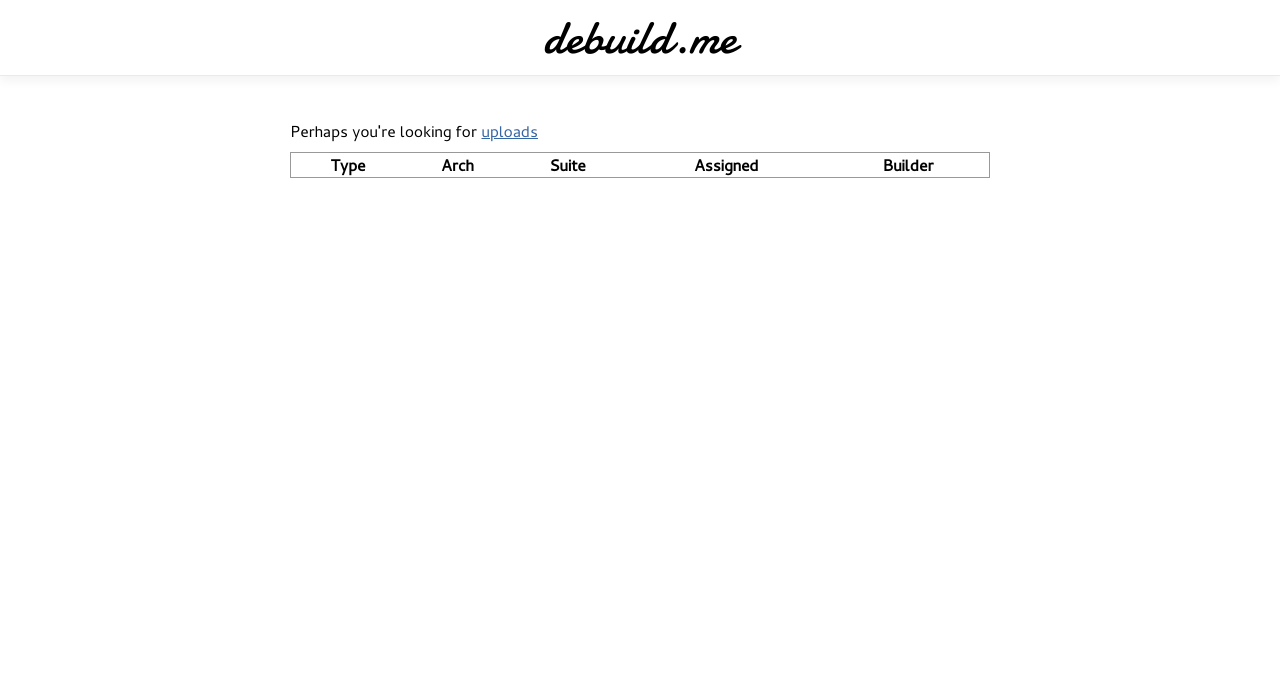
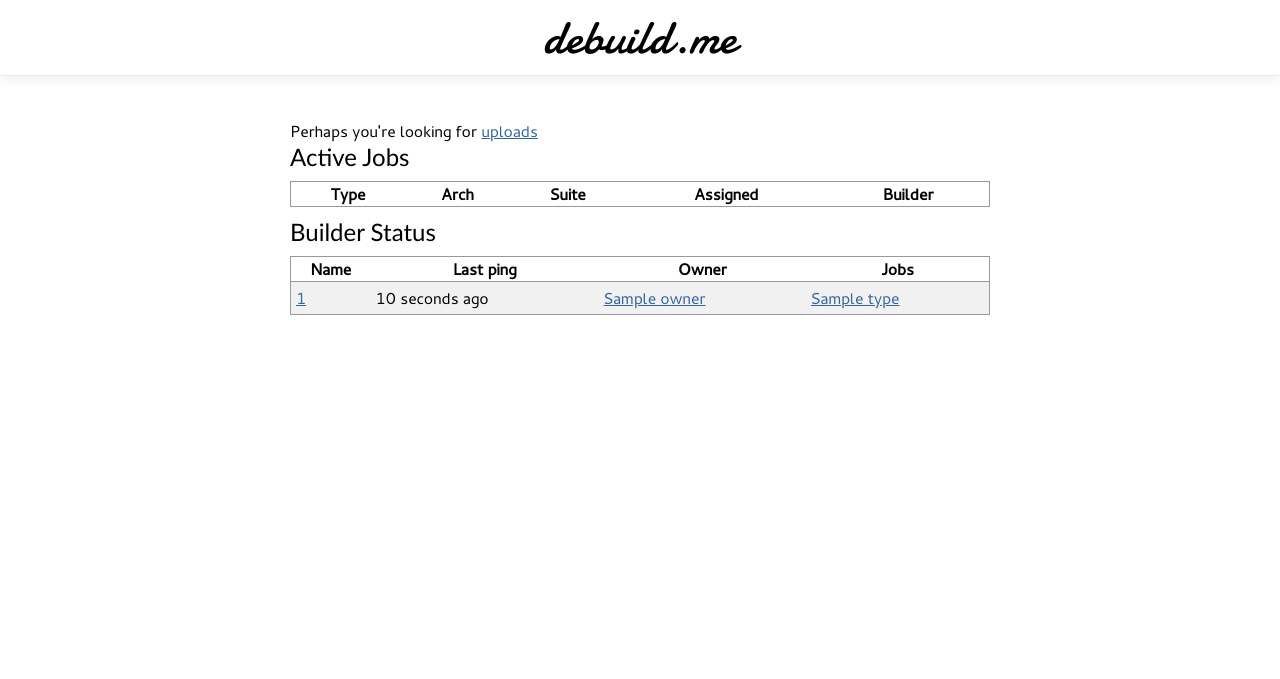
Before and after one commit to paultag/debuild.me, a Flask app: template templates/about.html in a window 1280 px wide. Shown: the top 679 px of the page. Run offline with Flask 2, Linux system fonts and the light colour scheme; the template is opened without the code that fills it: most values are stand-ins (such as "Sample title", 1, 10 or a date in 2020); lists and menus that the app fills with data are empty; style sheets or scripts are compiled from the project's sources.

Commit message:
add list fragment

```diff
--- a/debuild/blueprints/frontend.py
+++ b/debuild/blueprints/frontend.py
@@ -66,7 +66,8 @@ def location_display(obj):
 def index():
     active_jobs = Job.unfinished_jobs()
     return render_template('about.html', **{
-        "active_jobs": active_jobs
+        "active_jobs": active_jobs,
+        "machines": Machine.get_builders(),
     })
 
 
--- a/templates/about.html
+++ b/templates/about.html
@@ -6,7 +6,14 @@
 Perhaps you're looking for
 <a href = '/sources' >uploads</a>
 
+<h1>Active Jobs</h1>
+
 {% with jobs = active_jobs %}
     {% include "job_list_fragment.html" %}
 {% endwith %}
+
+
+<h1>Builder Status</h1>
+
+{% include "machine_list_fragment.html" %}
 {% endblock %}
--- /dev/null
+++ b/templates/machine_list_fragment.html
@@ -0,0 +1,22 @@
+    <table class = 'zebra'>
+        <tr>
+            <th>Name</th>
+            <th>Last ping</th>
+            <th>Owner</th>
+            <th>Jobs</th>
+        </tr>
+{% for machine in machines %}
+        <tr>
+            <td><a href = '/machine/{{machine._id}}' >{{machine._id}}</a></td>
+            <td>{{machine.last_ping|ago}}</td>
+            <td>
+                <a href = '/hacker/{{machine.owner}}' >{{machine.owner}}</a>
+            </td>
+            <td>
+                {% for job in machine.get_jobs() %}
+                    <a href = '/job/{{job._id}}' >{{job.type}}</a>
+                {% endfor %}
+            </td>
+        </tr>
+{% endfor %}
+    </table>
```
